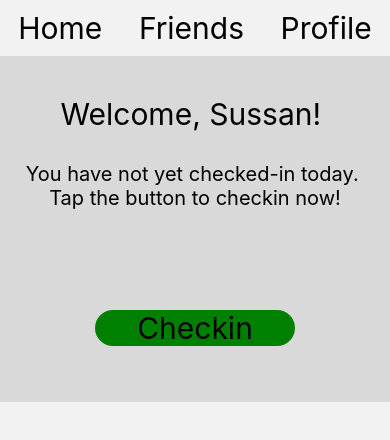
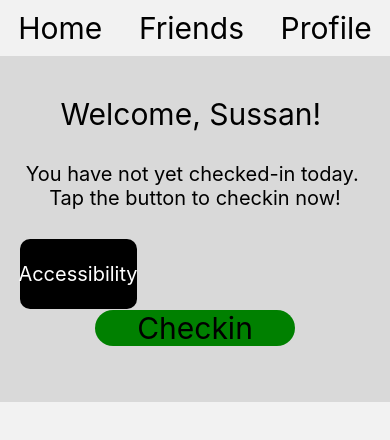
Before and after one commit to afakri/Personal-Safety, a React Native app in the folder personal_safety_frontend/: screen /Home in a window 390 px wide. Shown: the top 440 px of the page. Built offline with nearby package versions, Linux system fonts and the light colour scheme; no server answers.

Commit message:
added accessibility modal

```diff
--- /dev/null
+++ b/personal_safety_frontend/components/AccModal.js
@@ -0,0 +1,73 @@
+import { Modal, Text, View, StyleSheet, Pressable } from "react-native";
+import { BlurView } from "expo-blur";
+import { useState } from "react";
+function AccModal() {
+  const [open, setOpen] = useState(false);
+
+  return (
+    <>
+      <Modal visible={open} transparent>
+        <BlurView style={styles.container}>
+          <View style={styles.content}>
+            <Pressable style={styles.button}>
+              <Text style={styles.buttonText}>Increase Font</Text>
+            </Pressable>
+            <Pressable style={styles.button}>
+              <Text style={styles.buttonText}>Decrease Font</Text>
+            </Pressable>
+          </View>
+          <Pressable
+            style={[styles.button, styles.closeButton]}
+            onPress={() => setOpen(false)}
+          >
+            <Text style={styles.buttonText}>Close</Text>
+          </Pressable>
+        </BlurView>
+      </Modal>
+      <Pressable
+        style={[styles.button, styles.accButton]}
+        onPress={() => setOpen(true)}
+      >
+        <Text style={styles.buttonText}>Accessibility</Text>
+      </Pressable>
+    </>
+  );
+}
+
+const styles = StyleSheet.create({
+  container: {
+    justifyContent: "center",
+    alignItems: "center",
+    height: "100%",
+    width: "100%",
+  },
+  content: {
+    height: "50%",
+    width: "80%",
+
+    justifyContent: "center",
+    borderRadius: 40,
+  },
+  button: {
+    backgroundColor: "black",
+    height: 70,
+    marginBottom: 20,
+    justifyContent: "center",
+    alignItems: "center",
+    borderRadius: 10,
+  },
+  buttonText: { color: "white", fontSize: 20 },
+  closeButton: {
+    position: "absolute",
+    bottom: "5%",
+    width: "30%",
+  },
+  accButton: {
+    position: "absolute",
+    bottom: "5%",
+    left: "5%",
+    width: "30%",
+  },
+});
+
+export default AccModal;
--- a/personal_safety_frontend/package.json
+++ b/personal_safety_frontend/package.json
@@ -12,6 +12,7 @@
     "@react-navigation/native-stack": "^6.2.5",
     "axios": "^0.25.0",
     "expo": "~44.0.0",
+    "expo-blur": "~11.0.0",
     "expo-status-bar": "~1.2.0",
     "react": "17.0.1",
     "react-dom": "17.0.1",
--- a/personal_safety_frontend/screens/Home.js
+++ b/personal_safety_frontend/screens/Home.js
@@ -2,12 +2,13 @@ import { View, Text, StyleSheet } from "react-native";
 import Screen from "../components/Screen";
 import Header from "../components/Header";
 import Main from "../components/Main";
-
+import AccModal from "../components/AccModal";
 function Home({ navigation }) {
   return (
     <Screen>
       <Header navigation={navigation} />
       <Main />
+      <AccModal />
     </Screen>
   );
 }
```
Also changed, not shown: 1 other file (tests, documents, lock files or other folders).
